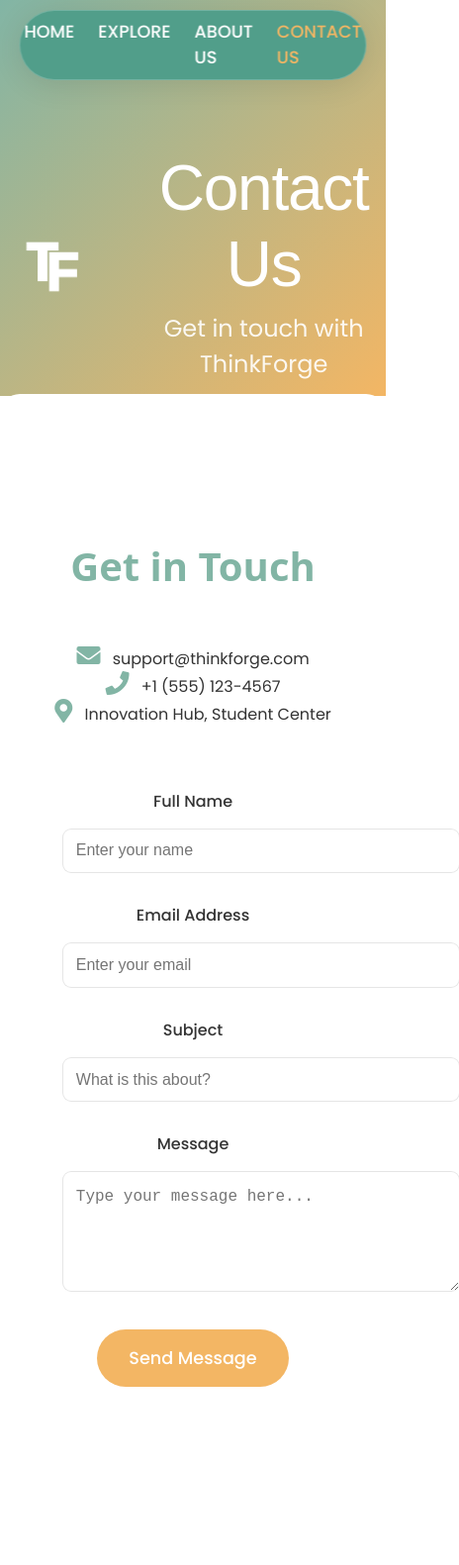
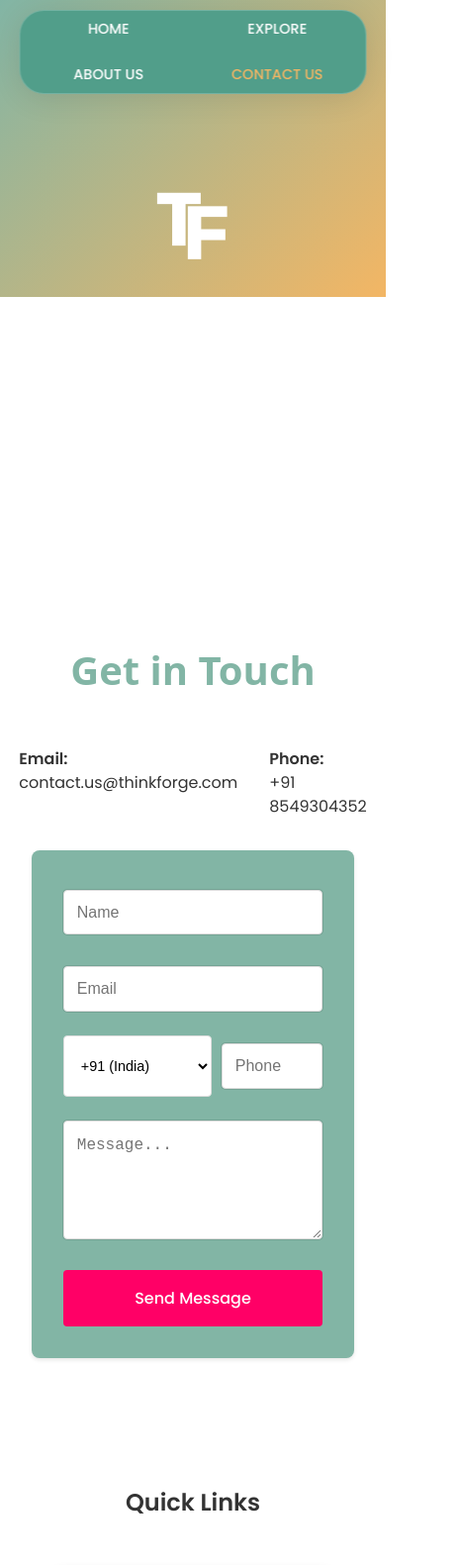
Before and after one commit to Shibiliaman/fc_project, a plain HTML site: page contact.html in a window 390 px wide. Shown: the top 1581 px of the page at 99% size, 464 px wide, since content can reach past the window. Drawn offline with Linux system fonts and the light colour scheme; a web font is replaced by a local one.

Commit message:
fixed almost

```diff
--- /dev/null
+++ b/contact.css
@@ -0,0 +1,107 @@
+.contact-form {
+    max-width: 500px;
+    margin: 0 auto;
+    padding: 2rem;
+    background: #82B5A5;
+    ;
+    border-radius: 8px;
+    box-shadow: 0 2px 4px rgba(0,0,0,0.1);
+}
+
+.form-group {
+    margin-bottom: 1rem;
+}
+
+.form-group label {
+    display: block;
+    margin-bottom: 0.5rem;
+    color: var(--text-color);
+    font-weight: 500;
+}
+
+.form-group input,
+.form-group textarea {
+    width: 100%;
+    padding: 0.8rem;
+    border: 1px solid #ddd;
+    border-radius: 4px;
+    font-size: 1rem;
+}
+
+.phone-group {
+    display: flex;
+    gap: 10px;
+}
+
+.phone-group select {
+    width: 150px;
+    padding: 0.8rem;
+    border: 1px solid #ddd;
+    border-radius: 4px;
+    background-color: #fff;
+    font-size: 0.9rem;
+}
+
+.phone-group select option {
+    padding: 5px;
+    font-size: 0.9rem;
+}
+
+.phone-group input {
+    flex: 1;
+}
+
+textarea {
+    min-height: 120px;
+    resize: vertical;
+}
+
+.btn-primary {
+    width: 100%;
+    padding: 1rem;
+    background-color: #ff0066;
+    color: white;
+    border: none;
+    border-radius: 4px;
+    cursor: pointer;
+    font-size: 1rem;
+    font-weight: 500;
+}
+
+.btn-primary:hover {
+    background-color: #e6005c;
+}
+
+.contact-info {
+    margin-bottom: 2rem;
+    display: flex;
+    gap: 2rem;
+    justify-content: center;
+}
+
+.info-item {
+    text-align: left;
+}
+
+.contact-info i {
+    font-size: 1.5rem;
+    margin-right: 0.5rem;
+    color: var(--primary-color);
+}
+
+.social-links {
+    display: flex;
+    justify-content: center;
+    gap: 1.5rem;
+    margin-top: 2rem;
+}
+
+.social-links a {
+    color: var(--primary-color);
+    font-size: 1.5rem;
+    transition: color 0.3s ease;
+}
+
+.social-links a:hover {
+    color: var(--secondary-color);
+}
--- a/contact.html
+++ b/contact.html
@@ -6,56 +6,10 @@
   <title>ThinkForge: Contact Us</title>
   <link rel="icon" href="logo1.png">
   <link rel="stylesheet" href="style.css">
+  <link rel="stylesheet" href="contact.css">
   <script defer src="script.js"></script>
   <link rel="stylesheet" href="https://cdnjs.cloudflare.com/ajax/libs/font-awesome/5.15.4/css/all.min.css">
   <link href="https://fonts.googleapis.com/css2?family=Bakbak+One&family=Poppins:wght@400;500;600&display=swap" rel="stylesheet">
-  <style>
-    /* Additional styles for contact form */
-    .contact-form {
-      max-width: 600px;
-      margin: 0 auto;
-      padding: 2rem;
-    }
-
-    .form-group {
-      margin-bottom: 1.5rem;
-    }
-
-    .form-group label {
-      display: block;
-      margin-bottom: 0.5rem;
-      color: var(--text-color);
-      font-weight: 500;
-    }
-
-    .contact-info {
-      text-align: center;
-      margin-bottom: 2rem;
-    }
-
-    .contact-info i {
-      font-size: 1.5rem;
-      margin-right: 0.5rem;
-      color: var(--primary-color);
-    }
-
-    .social-links {
-      display: flex;
-      justify-content: center;
-      gap: 1.5rem;
-      margin-top: 2rem;
-    }
-
-    .social-links a {
-      color: var(--primary-color);
-      font-size: 1.5rem;
-      transition: color 0.3s ease;
-    }
-
-    .social-links a:hover {
-      color: var(--secondary-color);
-    }
-  </style>
 </head>
 <body>
   <div class="hero-background"></div>
@@ -84,31 +38,57 @@
     <section id="featured">
       <h2>Get in Touch</h2>
       <div class="contact-info">
-        <p><i class="fas fa-envelope"></i> support@thinkforge.com</p>
-        <p><i class="fas fa-phone"></i> +1 (555) 123-4567</p>
-        <p><i class="fas fa-map-marker-alt"></i> Innovation Hub, Student Center</p>
+        <div class="info-item">
+          <p><strong>Email:</strong></p>
+          <p>contact.us@thinkforge.com</p>
+        </div>
+        <div class="info-item">
+          <p><strong>Phone:</strong></p>
+          <p>+91 8549304352</p>
+        </div>
       </div>
 
       <div class="contact-form">
         <form id="contactForm" onsubmit="return handleSubmit(event)">
           <div class="form-group">
-            <label for="name">Full Name</label>
-            <input type="text" id="name" name="name" required placeholder="Enter your name">
+            <input type="text" id="name" name="name" required placeholder="Name">
           </div>
 
           <div class="form-group">
-            <label for="email">Email Address</label>
-            <input type="email" id="email" name="email" required placeholder="Enter your email">
+            <input type="email" id="email" name="email" required placeholder="Email">
+          </div>
+
+          <div class="form-group phone-group">
+            <select id="countryCode" name="countryCode">
+              <option value="+91">+91 (India)</option>
+              <option value="+86">+86 (China)</option>
+              <option value="+81">+81 (Japan)</option>
+              <option value="+82">+82 (South Korea)</option>
+              <option value="+65">+65 (Singapore)</option>
+              <option value="+66">+66 (Thailand)</option>
+              <option value="+84">+84 (Vietnam)</option>
+              <option value="+60">+60 (Malaysia)</option>
+              <option value="+62">+62 (Indonesia)</option>
+              <option value="+63">+63 (Philippines)</option>
+              <option value="+880">+880 (Bangladesh)</option>
+              <option value="+92">+92 (Pakistan)</option>
+              <option value="+94">+94 (Sri Lanka)</option>
+              <option value="+95">+95 (Myanmar)</option>
+              <option value="+977">+977 (Nepal)</option>
+              <option value="+975">+975 (Bhutan)</option>
+              <option value="+961">+961 (Lebanon)</option>
+              <option value="+965">+965 (Kuwait)</option>
+              <option value="+966">+966 (Saudi Arabia)</option>
+              <option value="+971">+971 (UAE)</option>
+              <option value="+972">+972 (Israel)</option>
+              <option value="+973">+973 (Bahrain)</option>
+              <option value="+974">+974 (Qatar)</option>
+            </select>
+            <input type="tel" id="phone" name="phone" placeholder="Phone">
           </div>
 
           <div class="form-group">
-            <label for="subject">Subject</label>
-            <input type="text" id="subject" name="subject" required placeholder="What is this about?">
-          </div>
-
-          <div class="form-group">
-            <label for="message">Message</label>
-            <textarea id="message" name="message" required placeholder="Type your message here..."></textarea>
+            <textarea id="message" name="message" required placeholder="Message..."></textarea>
           </div>
 
           <button type="submit" class="btn btn-primary">Send Message</button>
@@ -147,28 +127,7 @@
       </div>
     </section>
 
-    <script>
-      function handleSubmit(event) {
-        event.preventDefault();
-
-        // Get form values
-        const name = document.getElementById('name').value;
-        const email = document.getElementById('email').value;
-        const subject = document.getElementById('subject').value;
-        const message = document.getElementById('message').value;
-
-        // Here you would typically send this data to your server
-        console.log('Form submitted:', { name, email, subject, message });
-
-        // Show success message (in a real application, this would happen after successful submission)
-        alert('Thank you for your message! We will get back to you soon.');
-
-        // Clear the form
-        event.target.reset();
-
-        return false;
-      }
-    </script>
+    <script defer src="contact.js"></script>
   </main>
 </body>
 </html>
--- /dev/null
+++ b/contact.js
@@ -0,0 +1,20 @@
+function handleSubmit(event) {
+    event.preventDefault();
+
+    // Get form values
+    const name = document.getElementById('name').value;
+    const email = document.getElementById('email').value;
+    const subject = document.getElementById('subject').value;
+    const message = document.getElementById('message').value;
+
+    // Here you would typically send this data to your server
+    console.log('Form submitted:', { name, email, subject, message });
+
+    // Show success message (in a real application, this would happen after successful submission)
+    alert('Thank you for your message! We will get back to you soon.');
+
+    // Clear the form
+    event.target.reset();
+
+    return false;
+  }
--- a/style.css
+++ b/style.css
@@ -338,6 +338,173 @@ textarea {
 }
 
 /* Responsive Design */
+/* Large Devices (Desktops) */
+@media (max-width: 1200px) {
+  .header-content {
+    max-width: 90%;
+    padding: 1rem;
+  }
+
+  .grid {
+    max-width: 90%;
+  }
+
+  .main-nav {
+    width: 90%;
+  }
+}
+
+/* Medium Devices (Tablets) */
+@media (max-width: 992px) {
+  .brand h1 {
+    font-size: 3rem;
+  }
+
+  .brand p {
+    font-size: 1.3rem;
+  }
+
+  .logo {
+    width: 120px;
+    height: 120px;
+  }
+
+  input, textarea {
+    width: 100%;
+    max-width: 400px;
+  }
+
+  .nav-links {
+    gap: 2rem;
+  }
+}
+
+/* Small Devices (Landscape Phones) */
+@media (max-width: 768px) {
+  .main-nav {
+    padding: 0.5rem;
+    top: 10px;
+  }
+
+  .nav-links {
+    gap: 1rem;
+    font-size: 0.9rem;
+  }
+
+  .nav-links a {
+    font-size: 0.9rem;
+  }
+
+  .header-content {
+    margin-top: 80px;
+  }
+
+  .logo-section {
+    flex-direction: column;
+    gap: 1rem;
+  }
+
+  .cta-buttons {
+    flex-direction: column;
+    gap: 1rem;
+  }
+
+  .btn {
+    width: 100%;
+    max-width: 300px;
+  }
+
+  section {
+    padding: 2rem 1rem;
+  }
+
+  .grid {
+    grid-template-columns: 1fr;
+    gap: 1.5rem;
+  }
+}
+
+/* Extra Small Devices (Portrait Phones) */
+@media (max-width: 576px) {
+  .main-nav {
+    width: 95%;
+    border-radius: 25px;
+  }
+
+  .nav-links {
+    display: grid;
+    grid-template-columns: repeat(2, 1fr);
+    gap: 0.5rem;
+    text-align: center;
+  }
+
+  .brand h1 {
+    font-size: 2rem;
+  }
+
+  .brand p {
+    font-size: 1rem;
+  }
+
+  .logo {
+    width: 100px;
+    height: 100px;
+  }
+
+  .hero-background {
+    height: 300px;
+  }
+
+  .footer-links {
+    display: flex;
+    flex-direction: column;
+    gap: 1rem;
+  }
+
+  .footer-links a {
+    margin: 0;
+  }
+
+  .social-links {
+    gap: 1rem;
+  }
+
+  input, textarea, .newsletter-input {
+    width: 100%;
+  }
+}
+
+/* Height-based Media Queries */
+@media (max-height: 700px) {
+  .header-content {
+    margin-top: 60px;
+  }
+
+  .hero-background {
+    height: 250px;
+  }
+}
+
+/* Dark Mode Adjustments */
+@media (prefers-color-scheme: dark) {
+  [data-theme="dark"] .footer-links a,
+  [data-theme="dark"] .footer-copyright {
+    color: #999;
+  }
+}
+
+/* Print Media Query */
+@media print {
+  .main-nav,
+  .cta-buttons,
+  .social-links,
+  .newsletter-input,
+  .btn {
+    display: none;
+  }
+}
+
+/* Responsive Design */
 @media (max-width: 1024px) {
   .main-nav {
     width: 90%;
@@ -520,6 +687,38 @@ main {
   box-shadow: 0 0 0 3px rgba(243, 182, 31, 0.2);
 }
 
+/* Footer Section */
+.site-footer {
+  background-color: #f5f5f5;
+  padding: 1.5rem 0;
+  margin-top: 2rem;
+  text-align: center;
+}
+
+.footer-content {
+  max-width: 1200px;
+  margin: 0 auto;
+  padding: 0 1rem;
+}
+
+.footer-links {
+  margin-top: 0.5rem;
+}
+
+.footer-links a {
+  color: #666;
+  text-decoration: none;
+  margin: 0 1rem;
+}
+
+.footer-links a:hover {
+  text-decoration: underline;
+}
+
+.footer-copyright {
+  color: #666;
+}
+
 /* Responsive adjustments */
 @media (max-width: 1024px) {
   .main-nav {
```
Also changed, not shown: about.html (+11 -0 lines), campaign.css (+31 -0 lines), campaign.html (+11 -0 lines), donate.html (+11 -0 lines), explore.html (+11 -0 lines), index.html (+12 -0 lines).
